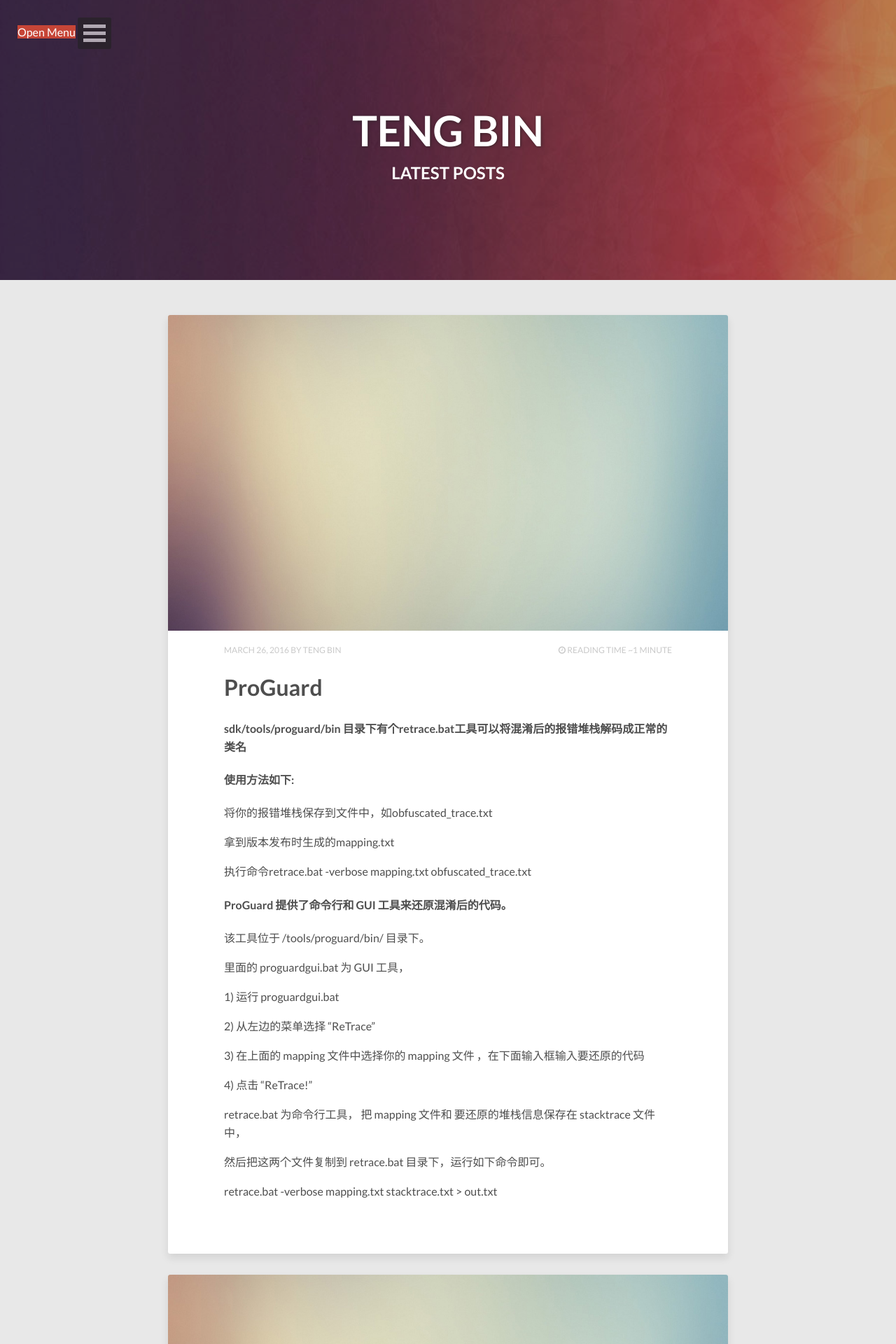
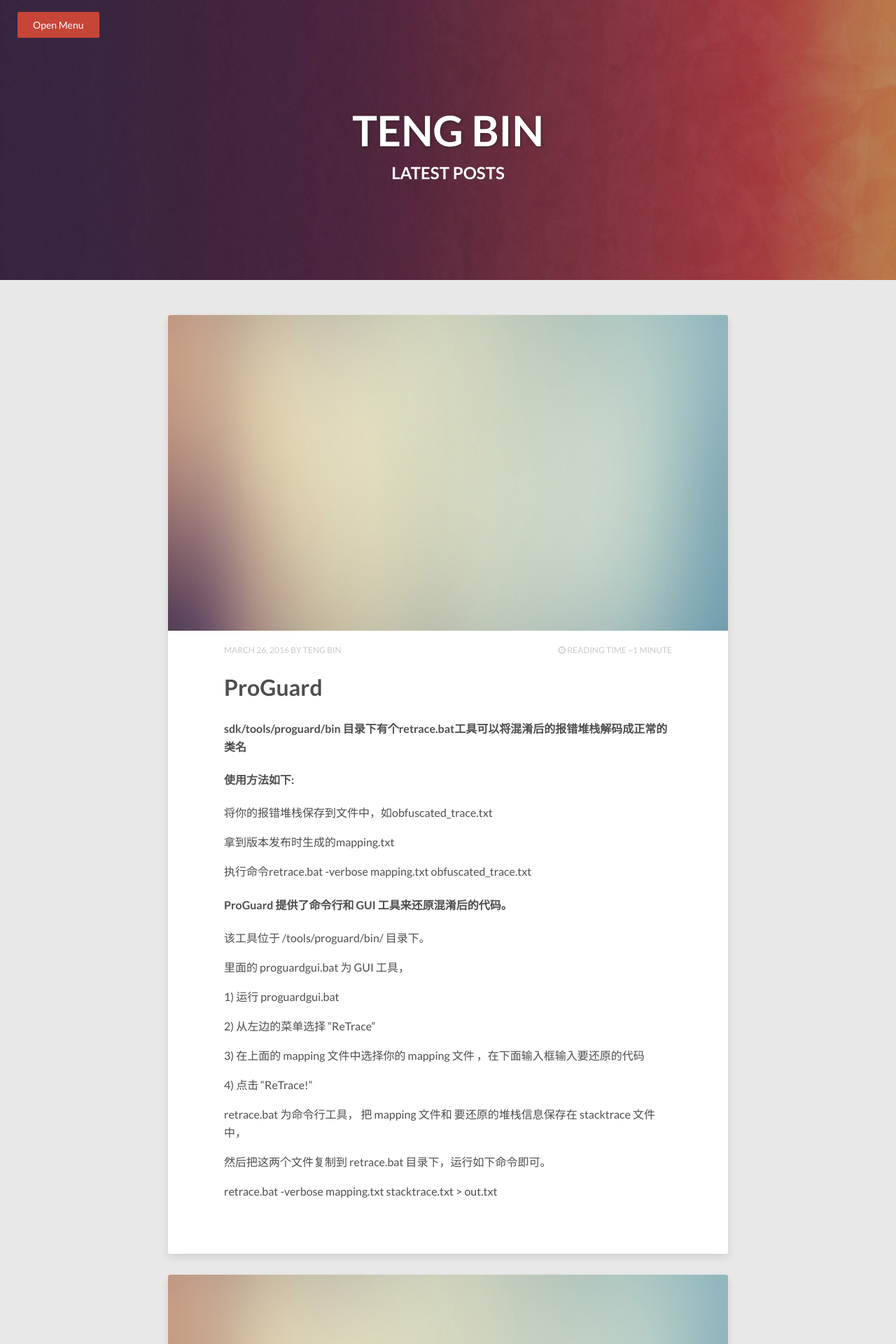
Before and after one commit to tengbinlive/tengbinlive.github.io, a Jekyll site: the page built from index.html, in a window 1280 px wide. Shown: the top 1920 px of the page at 70% size. Built offline with Jekyll 4.4.1, drawn with Linux system fonts in a browser that asks for light colours; nearby versions of some CDN libraries; the list of posts is cut into pages by our own code.

Commit message:
no message

```diff
--- a/_includes/navigation.html
+++ b/_includes/navigation.html
@@ -1,6 +1,5 @@
 <nav id="dl-menu" class="dl-menuwrapper" role="navigation">
-	<a href="#" class="dl-trigger  btn-danger">Open Menu</a>
-	<button class="dl-trigger">Open Menu</button>
+	<a href="#" class="btn-menu dl-trigger btn-danger">Open Menu</a>
 	<ul class="dl-menu">
 		<li><a href="{{ site.url }}/">Home</a></li>
 		<li>
--- a/_sass/_elements.scss
+++ b/_sass/_elements.scss
@@ -61,6 +61,24 @@ svg:not(:root) {
 
 // Buttons
 // --------------------------------------------------
+.btn-menu {
+  margin-bottom: 20px;
+  padding: 8px 20px;
+  @include font-rem(14);
+  background-color: $primary;
+  color: $white;
+  border-width: 2px !important;
+  border-style: solid !important;
+  border-color: $primary;
+  @include rounded(3px);
+  &:visited {
+    color: $white;
+  }
+  &:hover {
+    background-color: $white;
+    color: $primary;
+  }
+}
 .btn {
   display: inline-block;
   margin-bottom: 20px;
```
